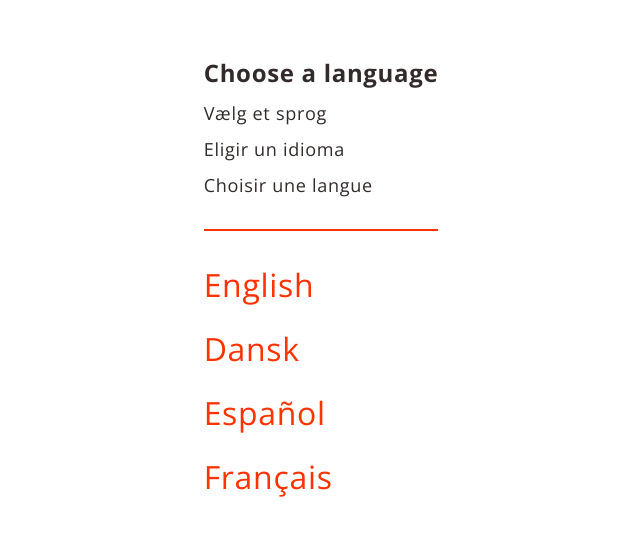
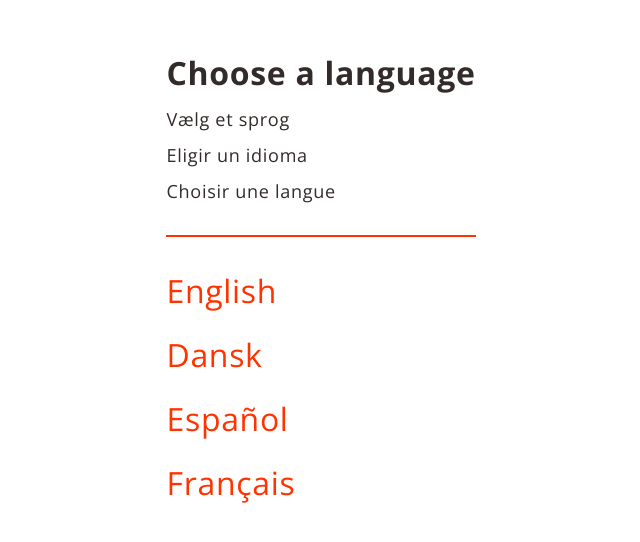
Before and after one commit to vaut-io/bevae, an Eleventy site: page src/content/index.html in a window 1280 px wide. Shown: the part 122-664 px from the top of the page, without its empty margins (319-959 px from the left). Built offline with nearby package versions, Linux system fonts and the light colour scheme; Eleventy itself is replaced by a stand-in of ours; files that its build step writes are made by us from their sources.

Commit message:
Index font size

```diff
--- a/src/content/index.html
+++ b/src/content/index.html
@@ -7,7 +7,7 @@ description: The pain revolution is here. Our mission is to develop high-quality
 {% block body %}
 <main class="[ cover stack g3 ] [ jc ic p3 ]">
   <div class="[ stack ] [ g0 ]">
-    <div class="[ flow1/2 ]">
+    <div class="[ flow1/2 ] [ fs1 ]">
       <p><strong>Choose a language</strong></p>
       <div class="[ flow1/2 ] [ fs-1 ]">
         <p>Vælg et sprog</p>
```
